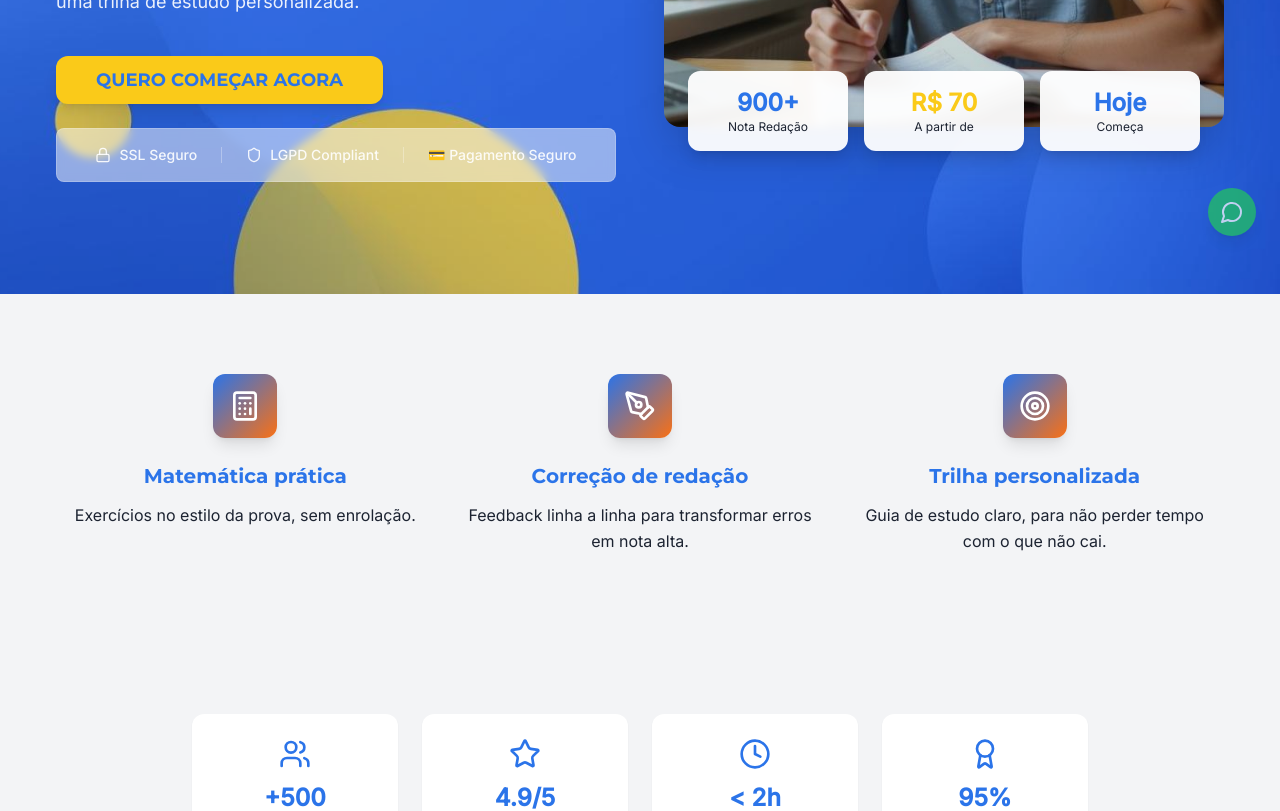
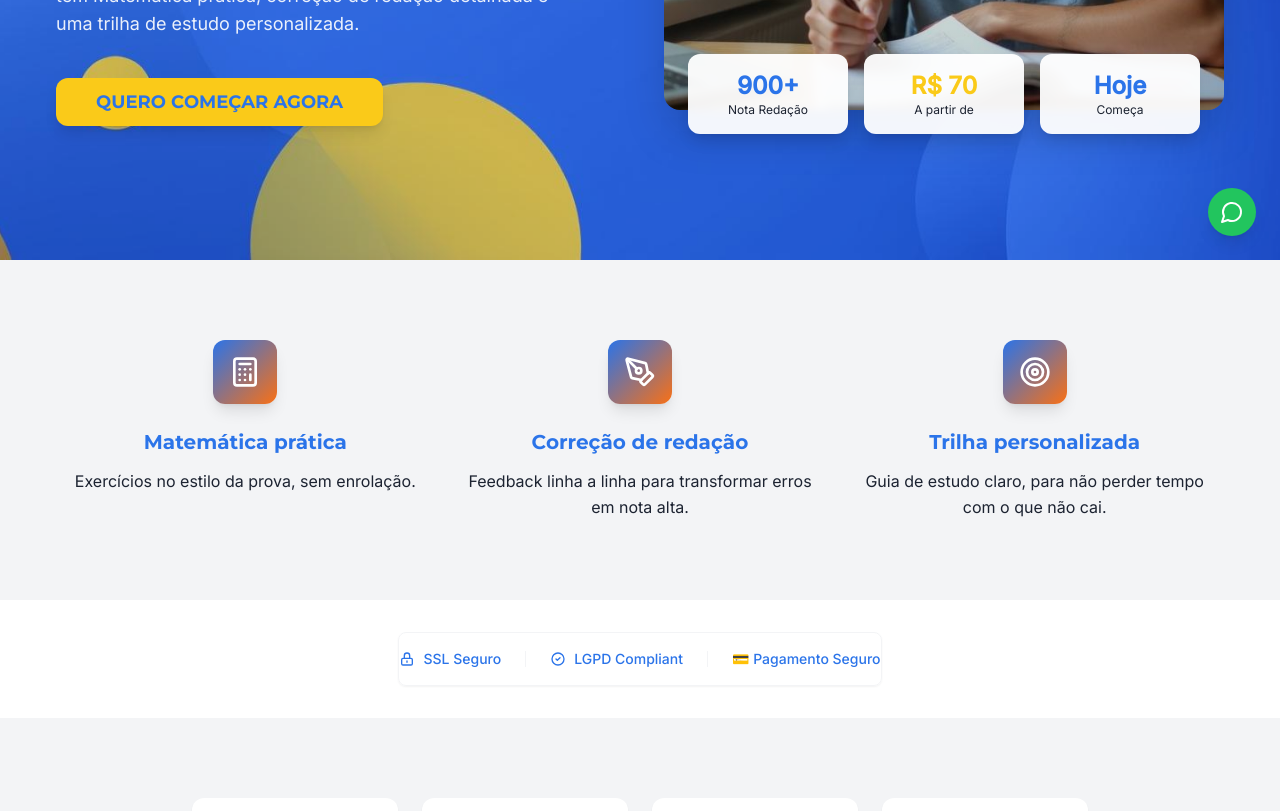
Before and after one commit to salvesgustavo22-ops/gsprova-landing-hub, a React (Vite) app: page / in a window 1280 px wide. Shown: the part 540-1351 px from the top of the page. Built offline with nearby package versions, Linux system fonts and the light colour scheme.

Commit message:
Fix Hero layout and WhatsApp button
Adjusted the Hero section to move the SSL/LGD compliant box below the CTA button and before the "What our students say" section. Also repositioned the fixed WhatsApp button to the right side of the display and removed its blinking effect.

```diff
--- a/src/components/Hero.tsx
+++ b/src/components/Hero.tsx
@@ -74,11 +74,6 @@ export const Hero = () => {
                 {heroData.cta}
               </Button>
             </div>
-
-            {/* Security Indicators - Hidden on mobile, shown on larger screens */}
-            <div className="mt-4 sm:mt-6 hidden sm:block">
-              <SecurityIndicators />
-            </div>
           </div>
 
           {/* Hero Image */}
@@ -114,11 +109,6 @@ export const Hero = () => {
             </div>
           </div>
         </div>
-
-        {/* Security Indicators for mobile - at bottom */}
-        <div className="absolute bottom-4 left-4 right-4 sm:hidden">
-          <SecurityIndicators />
-        </div>
       </div>
     </section>
   );
--- a/src/components/SocialProof.tsx
+++ b/src/components/SocialProof.tsx
@@ -47,8 +47,36 @@ const metrics = [
 
 export const SocialProof = () => {
   return (
-    <section className="py-16 lg:py-20 bg-muted">
-      <div className="container mx-auto px-4">
+    <>
+      {/* Security Indicators Section */}
+      <section className="py-8 bg-background">
+        <div className="container mx-auto px-4">
+          <div className="flex justify-center">
+            <div className="flex items-center justify-center gap-6 py-4 bg-white/90 backdrop-blur-sm rounded-lg border border-muted shadow-sm max-w-lg">
+              <div className="flex items-center gap-2 text-primary">
+                <svg className="w-4 h-4" fill="none" stroke="currentColor" viewBox="0 0 24 24">
+                  <path strokeLinecap="round" strokeLinejoin="round" strokeWidth={2} d="M12 15v2m-6 4h12a2 2 0 002-2v-6a2 2 0 00-2-2H6a2 2 0 00-2 2v6a2 2 0 002 2zm10-10V7a4 4 0 00-8 0v4h8z" />
+                </svg>
+                <span className="text-sm font-medium">SSL Seguro</span>
+              </div>
+              <div className="w-px h-4 bg-muted"></div>
+              <div className="flex items-center gap-2 text-primary">
+                <svg className="w-4 h-4" fill="none" stroke="currentColor" viewBox="0 0 24 24">
+                  <path strokeLinecap="round" strokeLinejoin="round" strokeWidth={2} d="M9 12l2 2 4-4m6 2a9 9 0 11-18 0 9 9 0 0118 0z" />
+                </svg>
+                <span className="text-sm font-medium">LGPD Compliant</span>
+              </div>
+              <div className="w-px h-4 bg-muted"></div>
+              <div className="flex items-center gap-2 text-primary">
+                <span className="text-sm font-medium">💳 Pagamento Seguro</span>
+              </div>
+            </div>
+          </div>
+        </div>
+      </section>
+
+      <section className="py-16 lg:py-20 bg-muted">
+        <div className="container mx-auto px-4">
         {/* Metrics */}
         <div className="grid grid-cols-2 md:grid-cols-4 gap-6 mb-16 max-w-4xl mx-auto">
           {metrics.map((metric, index) => (
@@ -101,7 +129,8 @@ export const SocialProof = () => {
             </Card>
           ))}
         </div>
-      </div>
-    </section>
+        </div>
+      </section>
+    </>
   );
 };
--- a/src/components/StickyWhatsApp.tsx
+++ b/src/components/StickyWhatsApp.tsx
@@ -24,10 +24,10 @@ export const StickyWhatsApp = () => {
   if (!isVisible) return null;
 
   return (
-    <div className="fixed bottom-6 right-6 z-50 animate-in slide-in-from-bottom-2 duration-500">
+    <div className="fixed bottom-6 right-6 z-50">
       <button
         onClick={handleWhatsAppClick}
-        className="bg-green-500 hover:bg-green-600 text-white rounded-full p-3 shadow-lg hover:scale-110 transition-all duration-300 animate-pulse"
+        className="bg-green-500 hover:bg-green-600 text-white rounded-full p-3 shadow-lg hover:scale-105 transition-all duration-300"
         title="Fale conosco no WhatsApp"
       >
         <MessageCircleIcon className="w-6 h-6" />
```
